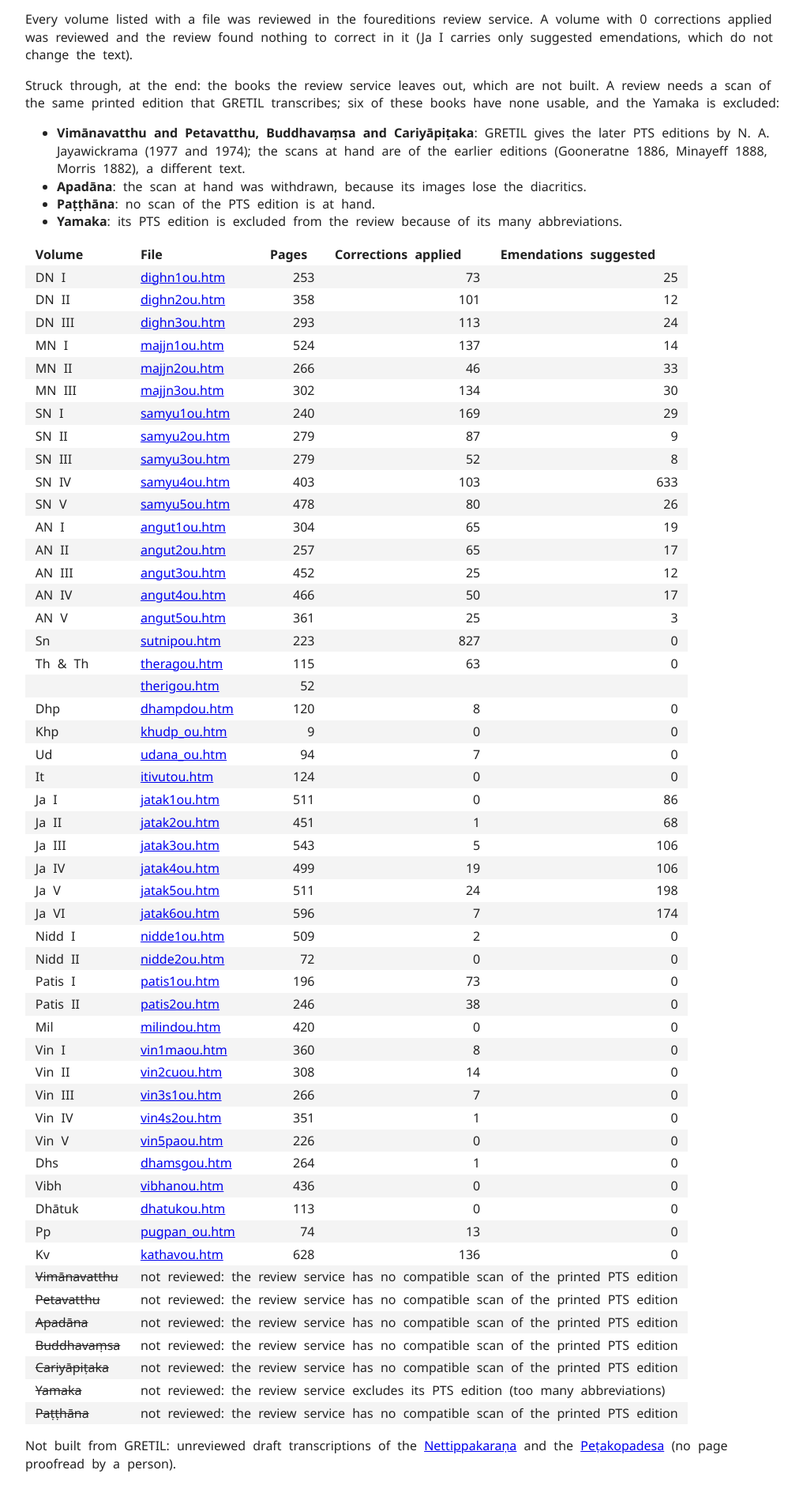
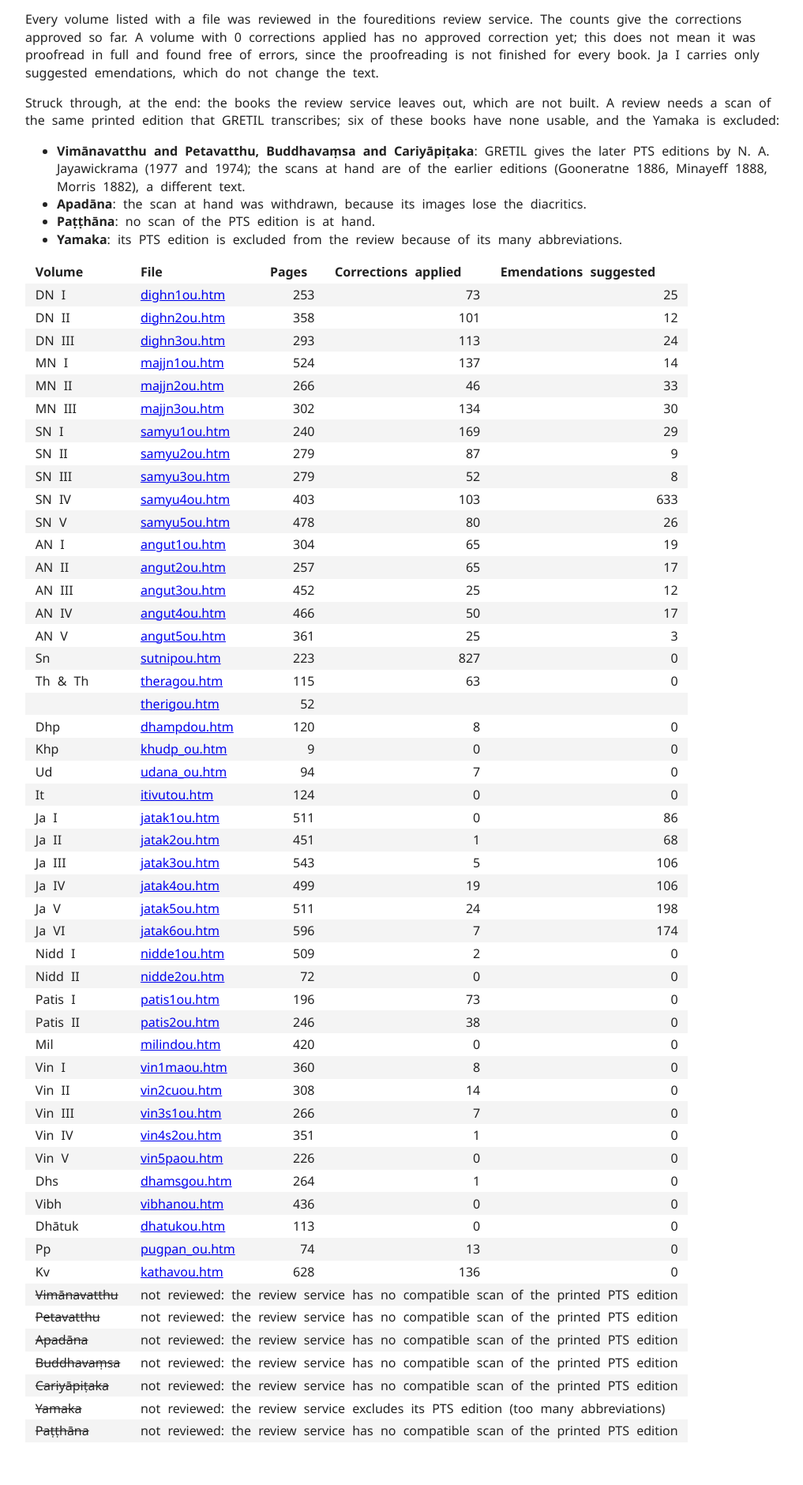
Before and after one commit to jorgecaa/pts-gretil-ng, a plain HTML site: page index.html in a window 1280 px wide. Shown: the part 322-2202 px from the top of the page at 79% size, without its empty margins (128-1145 px from the left). After the commit the page ends 2164 px from the top, so only its background shows below. Drawn offline with Linux system fonts and the light colour scheme.

Commit message:
README and index page: 0 corrections no longer read as "proofread, nothing found"; draft transcriptions removed
- A volume with 0 corrections applied has no approved correction yet; the pages no longer claim
  it was proofread in full, which contradicted "the proofreading is not finished for every book".
- README: the GitHub Pages note no longer says the repository is not public yet.
- transcriptions/ (Nettippakarana, Petakopadesa) removed, with every reference to it in README,
  LICENSE, build.py and index.html: the rights of the printed editions have not been assessed.

Co-Authored-By: Claude Opus 5.5 <noreply@anthropic.com>

```diff
--- a/index.html
+++ b/index.html
@@ -31,9 +31,10 @@ reproducibly from a pinned commit of the GRETIL mirror; source, method and licen
 <div class="legend"><span class="erratum">red underline</span>: GRETIL encloses the words in braces { }; reproduced as in GRETIL, unchanged except for notation. &nbsp; <span class="correction">green underline</span>: GRETIL departs from the printed edition; the printed reading is given. &nbsp; <span class="suggestion">orange dotted underline</span>: an emendation of the edition, suggested but not applied. Hover over (or tap) a marked word for the readings, the evidence or authority, and the approval date when recorded.</div>
 <p><b>The critical apparatus (footnotes) has NOT been proofread</b>, except in the Sutta Nipāta.
 Licence: CC BY-SA 4.0, &copy; Pali Text Society and Dhammakaya Foundation, 2015.</p>
-<p>Every volume listed with a file was reviewed in the foureditions review service. A volume with 0
-corrections applied was reviewed and the review found nothing to correct in it (Ja I carries only
-suggested emendations, which do not change the text).</p>
+<p>Every volume listed with a file was reviewed in the foureditions review service. The counts give the
+corrections approved so far. A volume with 0 corrections applied has no approved correction yet; this
+does not mean it was proofread in full and found free of errors, since the proofreading is not finished
+for every book. Ja I carries only suggested emendations, which do not change the text.</p>
 <p>Struck through, at the end: the books the review service leaves out, which are not built. A review needs
 a scan of the same printed edition that GRETIL transcribes; six of these books have none usable, and the
 Yamaka is excluded:</p>
@@ -99,8 +100,5 @@ Minayeff 1888, Morris 1882), a different text.</li>
 <tr><td><s>Yamaka</s></td><td colspan="4">not reviewed: the review service excludes its PTS edition (too many abbreviations)</td></tr>
 <tr><td><s>Paṭṭhāna</s></td><td colspan="4">not reviewed: the review service has no compatible scan of the printed PTS edition</td></tr>
 </table>
-<p>Not built from GRETIL: unreviewed draft transcriptions of the
-<a href="transcriptions/Nettippakarana.htm">Nettippakaraṇa</a> and the
-<a href="transcriptions/Petakopadesa.htm">Peṭakopadesa</a> (no page proofread by a person).</p>
 </body>
 </html>
```
Also changed, not shown: 3 other files.
